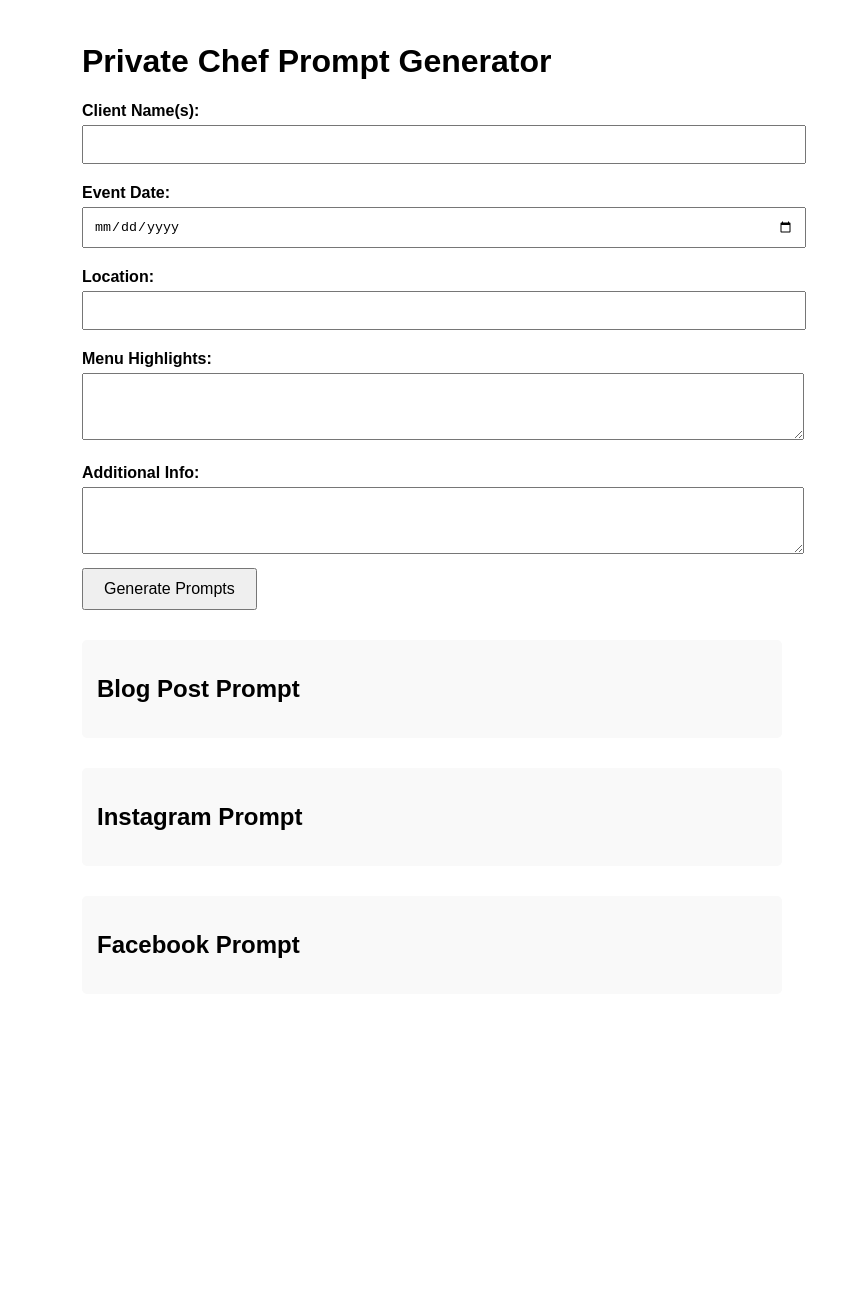
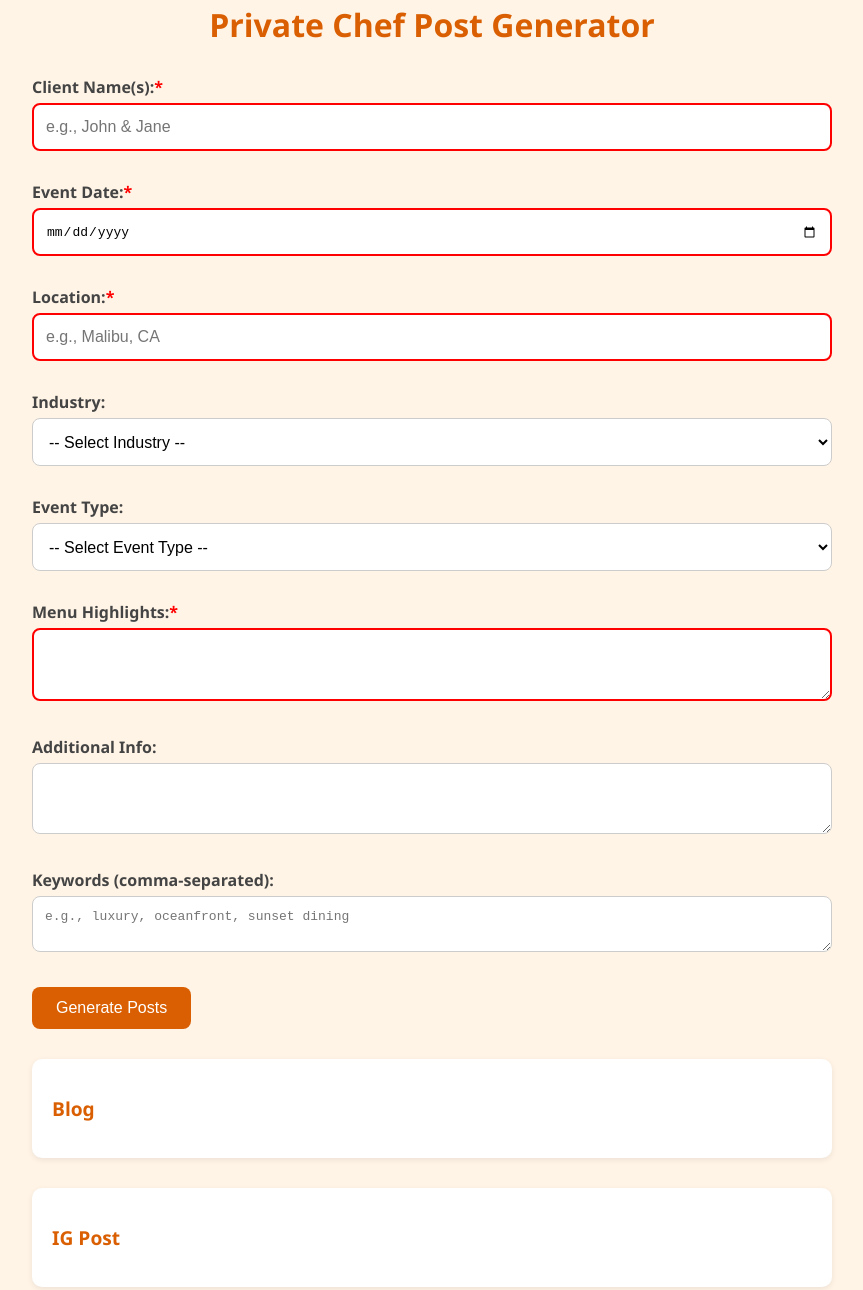
Before and after one commit to swiftini/chefstuff, a plain HTML site: page index.html in a window 1280 px wide. Shown: the part 38-1328 px from the top of the page, without its empty margins (208-1071 px from the left). Before the commit the page ends 1092 px from the top, so only its background shows below. Drawn offline with Linux system fonts and the light colour scheme.

Commit message:
Add files via upload

```diff
--- a/index.html
+++ b/index.html
@@ -2,32 +2,60 @@
 <html lang="en">
 <head>
   <meta charset="UTF-8">
-  <title>Chef Prompts</title>
+  <title>Private Chef Post Generator</title>
   <link rel="stylesheet" href="style.css" />
 </head>
 <body>
-  <h1>Private Chef Prompt Generator</h1>
+  <h1>Private Chef Post Generator</h1>
 
-  <label>Client Name(s):</label>
-  <input type="text" id="clientName" />
+  <label for="clientName">Client Name(s):<span style="color:red">*</span></label>
+  <input type="text" id="clientName" required placeholder="e.g., John & Jane" />
 
-  <label>Event Date:</label>
-  <input type="date" id="eventDate" />
+  <label for="eventDate">Event Date:<span style="color:red">*</span></label>
+  <input type="date" id="eventDate" required />
 
-  <label>Location:</label>
-  <input type="text" id="location" />
+  <label for="location">Location:<span style="color:red">*</span></label>
+  <input type="text" id="location" required placeholder="e.g., Malibu, CA" />
 
-  <label>Menu Highlights:</label>
-  <textarea id="menu" rows="3"></textarea>
+  <label for="industry">Industry:</label>
+  <select id="industry">
+    <option value="none">-- Select Industry --</option>
+    <option value="Catering">Catering</option>
+    <option value="Private Chef">Private Chef</option>
+  </select>
 
-  <label>Additional Info:</label>
+  <label for="eventType">Event Type:</label>
+  <select id="eventType">
+    <option value="none">-- Select Event Type --</option>
+    <option value="Bachelorette Party">Bachelorette Party</option>
+    <option value="Banquet">Banquet</option>
+    <option value="Bar Mitzvah">Bar Mitzvah</option>
+    <option value="Bat Mitzvah">Bat Mitzvah</option>
+    <option value="Birthday">Birthday</option>
+    <option value="Breakfast">Breakfast</option>
+    <option value="Brunch">Brunch</option>
+    <option value="Dinner">Dinner</option>
+    <option value="Gala">Gala</option>
+    <option value="Holiday Party">Holiday Party</option>
+    <option value="Luncheon">Luncheon</option>
+    <option value="Wedding">Wedding</option>
+    <option value="Yacht Party">Yacht Party</option>
+  </select>
+
+  <label for="menu">Menu Highlights:<span style="color:red">*</span></label>
+  <textarea id="menu" rows="3" required></textarea>
+
+  <label for="additionalInfo">Additional Info:</label>
   <textarea id="additionalInfo" rows="3"></textarea>
 
-  <button onclick="generatePrompts()">Generate Prompts</button>
+  <label for="keywords">Keywords (comma-separated):</label>
+  <textarea id="keywords" rows="2" placeholder="e.g., luxury, oceanfront, sunset dining"></textarea>
 
-  <div class="output"><h2>Blog Post Prompt</h2><pre id="blogPrompt"></pre></div>
-  <div class="output"><h2>Instagram Prompt</h2><pre id="igPrompt"></pre></div>
-  <div class="output"><h2>Facebook Prompt</h2><pre id="fbPrompt"></pre></div>
+  <button onclick="generatePrompts()">Generate Posts</button>
+
+  <div class="output"><h2>Blog</h2><div id="blogOutput"></div></div>
+  <div class="output"><h2>IG Post</h2><div id="igOutput"></div></div>
+  <div class="output"><h2>Facebook Post</h2><div id="fbOutput"></div></div>
 
   <script src="script.js"></script>
 </body>
--- a/style.css
+++ b/style.css
@@ -1,30 +1,85 @@
 body {
-  font-family: Arial, sans-serif;
-  max-width: 700px;
-  margin: 40px auto;
+  background-color: #fff4e6;
+  font-family: 'Segoe UI', Tahoma, Geneva, Verdana, sans-serif;
+  margin: 0 auto;
   padding: 20px;
+  max-width: 800px;
+  color: #333;
 }
+
+h1 {
+  text-align: center;
+  font-size: 2em;
+  color: #d95f02;
+  margin-bottom: 30px;
+}
+
 label {
-  margin-top: 10px;
   display: block;
   font-weight: bold;
+  margin-top: 20px;
+  margin-bottom: 5px;
+  color: #444;
 }
-input, textarea {
+
+input, textarea, select {
   width: 100%;
-  padding: 10px;
-  margin-top: 5px;
+  padding: 12px;
+  font-size: 1em;
+  border: 1px solid #ccc;
+  border-radius: 8px;
+  box-sizing: border-box;
+  background: #fff;
+  margin-bottom: 10px;
+  min-height: 48px;
+}
+
+input:invalid, textarea:invalid, select:invalid {
+  border: 2px solid red;
+}
+
+textarea {
+  resize: vertical;
+}
+
+button {
+  background-color: #d95f02;
+  color: white;
+  border: none;
+  padding: 12px 24px;
+  border-radius: 8px;
+  font-size: 1em;
+  cursor: pointer;
+  margin-top: 20px;
+}
+
+button:hover {
+  background-color: #e67c20;
+}
+
+.output {
+  margin-top: 30px;
+  background: white;
+  padding: 20px;
+  border-radius: 10px;
+  box-shadow: 0 2px 6px rgba(0,0,0,0.08);
+}
+
+pre {
+  white-space: pre-wrap;
+  word-wrap: break-word;
+  font-family: inherit;
+  font-size: 1em;
   margin-bottom: 10px;
 }
-button {
-  padding: 10px 20px;
-  font-size: 16px;
+
+.output h2 {
+  color: #d95f02;
+  font-size: 1.2em;
 }
-.output {
-  margin-top: 30px;
-  background: #f9f9f9;
-  padding: 15px;
-  border-radius: 5px;
+
+.blog-title {
+  font-size: 1.4em;
+  font-weight: bold;
+  margin-bottom: 10px;
 }
-pre {
-  white-space: pre-wrap;
-}
```
